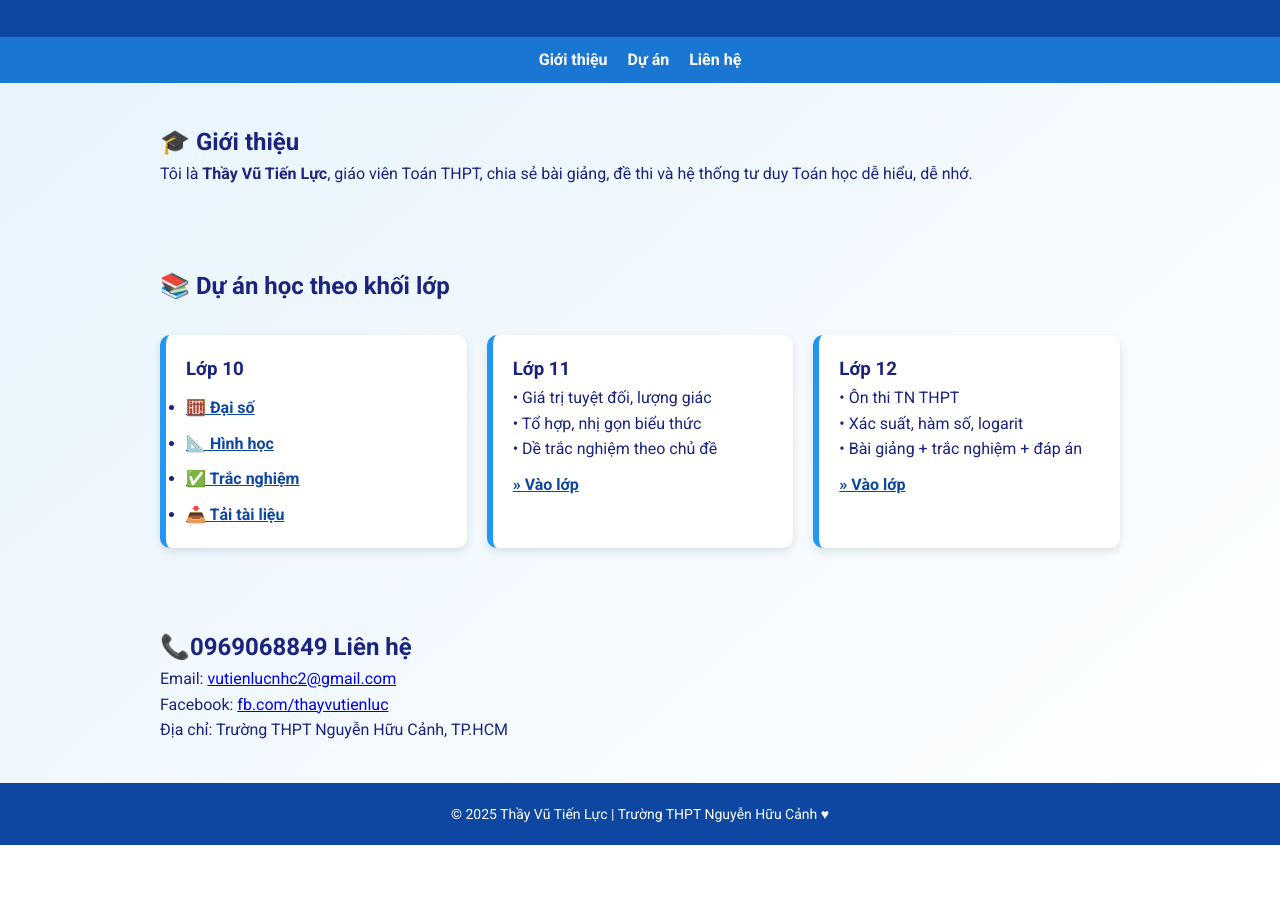
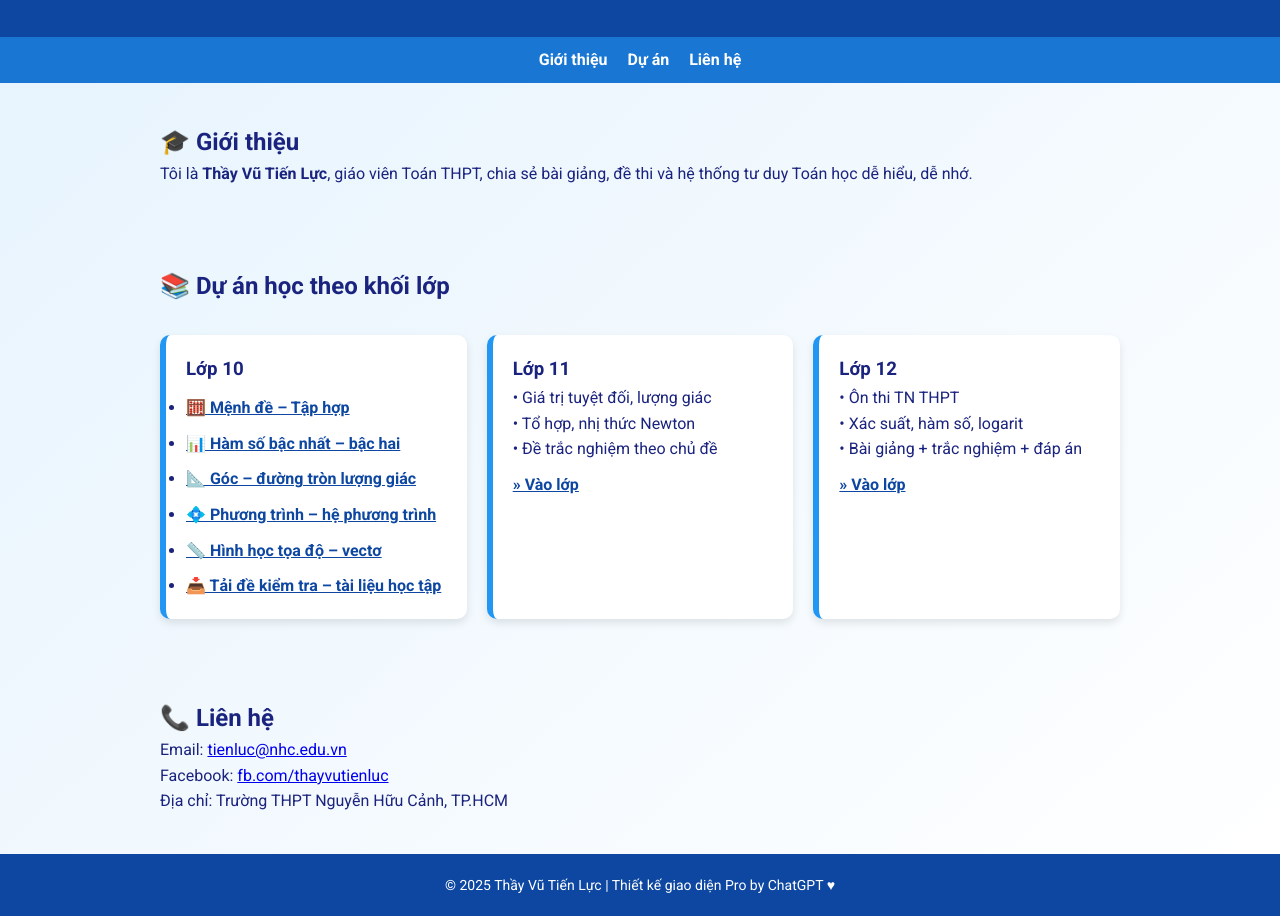
Before and after one commit to Vutienluc178/nhc, a plain HTML site: page index.html in a window 1280 px wide. Shown: the part 262-1178 px from the top of the page. Before the commit the page ends 1107 px from the top, so only its background shows below. Drawn offline with Linux system fonts and the light colour scheme.

Commit message:
Update index.html

```diff
--- a/index.html
+++ b/index.html
@@ -92,7 +92,7 @@
 <body>
   <header>
     <img src="https://via.placeholder.com/120" alt="Thầy Lực">
-    <h1>HỌC TOÁN - THẦY VŨ TIẺN LỰC - NHC</h1>
+    <h1>HỌC TOÁN - THẦY VŨ TIẾN LỰC - NHC</h1>
     <p>Nền tảng học Toán thông minh dành cho học sinh THPT</p>
   </header>
 
@@ -111,37 +111,38 @@
     <h2>📚 Dự án học theo khối lớp</h2>
     <div class="grades">
       <div class="grade-box">
-       <h3>Lớp 10</h3>
-<ul>
-  <li><a href="lop10/daiso.html">🧮 Đại số</a></li>
-  <li><a href="lop10/hinhhoc.html">📐 Hình học</a></li>
-  <li><a href="lop10/tracnghiem.html">✅ Trắc nghiệm</a></li>
-  <li><a href="lop10/tailieu.html">📥 Tải tài liệu</a></li>
-</ul>
-
+        <h3>Lớp 10</h3>
+        <ul>
+          <li><a href="lop10/menhde.html">🧮 Mệnh đề – Tập hợp</a></li>
+          <li><a href="lop10/hamso.html">📊 Hàm số bậc nhất – bậc hai</a></li>
+          <li><a href="lop10/luonggiac.html">📐 Góc – đường tròn lượng giác</a></li>
+          <li><a href="lop10/phuongtrinh.html">💠 Phương trình – hệ phương trình</a></li>
+          <li><a href="lop10/hinhhoc.html">📏 Hình học tọa độ – vectơ</a></li>
+          <li><a href="lop10/tailieu.html">📥 Tải đề kiểm tra – tài liệu học tập</a></li>
+        </ul>
       </div>
       <div class="grade-box">
         <h3>Lớp 11</h3>
-        <p>• Giá trị tuyệt đối, lượng giác<br>• Tổ hợp, nhị gọn biểu thức<br>• Dề trắc nghiệm theo chủ đề</p>
-        <a href="#">&raquo; Vào lớp</a>
+        <p>• Giá trị tuyệt đối, lượng giác<br>• Tổ hợp, nhị thức Newton<br>• Đề trắc nghiệm theo chủ đề</p>
+        <a href="#">» Vào lớp</a>
       </div>
       <div class="grade-box">
         <h3>Lớp 12</h3>
         <p>• Ôn thi TN THPT<br>• Xác suất, hàm số, logarit<br>• Bài giảng + trắc nghiệm + đáp án</p>
-        <a href="#">&raquo; Vào lớp</a>
+        <a href="#">» Vào lớp</a>
       </div>
     </div>
   </section>
 
   <section id="lienhe">
-    <h2>📞0969068849 Liên hệ</h2>
-    <p>Email: <a href="mailto:vutienlucnhc2@gmail.com">vutienlucnhc2@gmail.com</a></p>
-    <p>Facebook: <a href="https://www.facebook.com/VUTIENLUCNHC">fb.com/thayvutienluc</a></p>
+    <h2>📞 Liên hệ</h2>
+    <p>Email: <a href="mailto:tienluc@nhc.edu.vn">tienluc@nhc.edu.vn</a></p>
+    <p>Facebook: <a href="#">fb.com/thayvutienluc</a></p>
     <p>Địa chỉ: Trường THPT Nguyễn Hữu Cảnh, TP.HCM</p>
   </section>
 
   <footer>
-    &copy; 2025 Thầy Vũ Tiến Lực | Trường THPT Nguyễn Hữu Cảnh  &hearts;
+    &copy; 2025 Thầy Vũ Tiến Lực | Thiết kế giao diện Pro by ChatGPT ♥
   </footer>
 
 </body>
```
